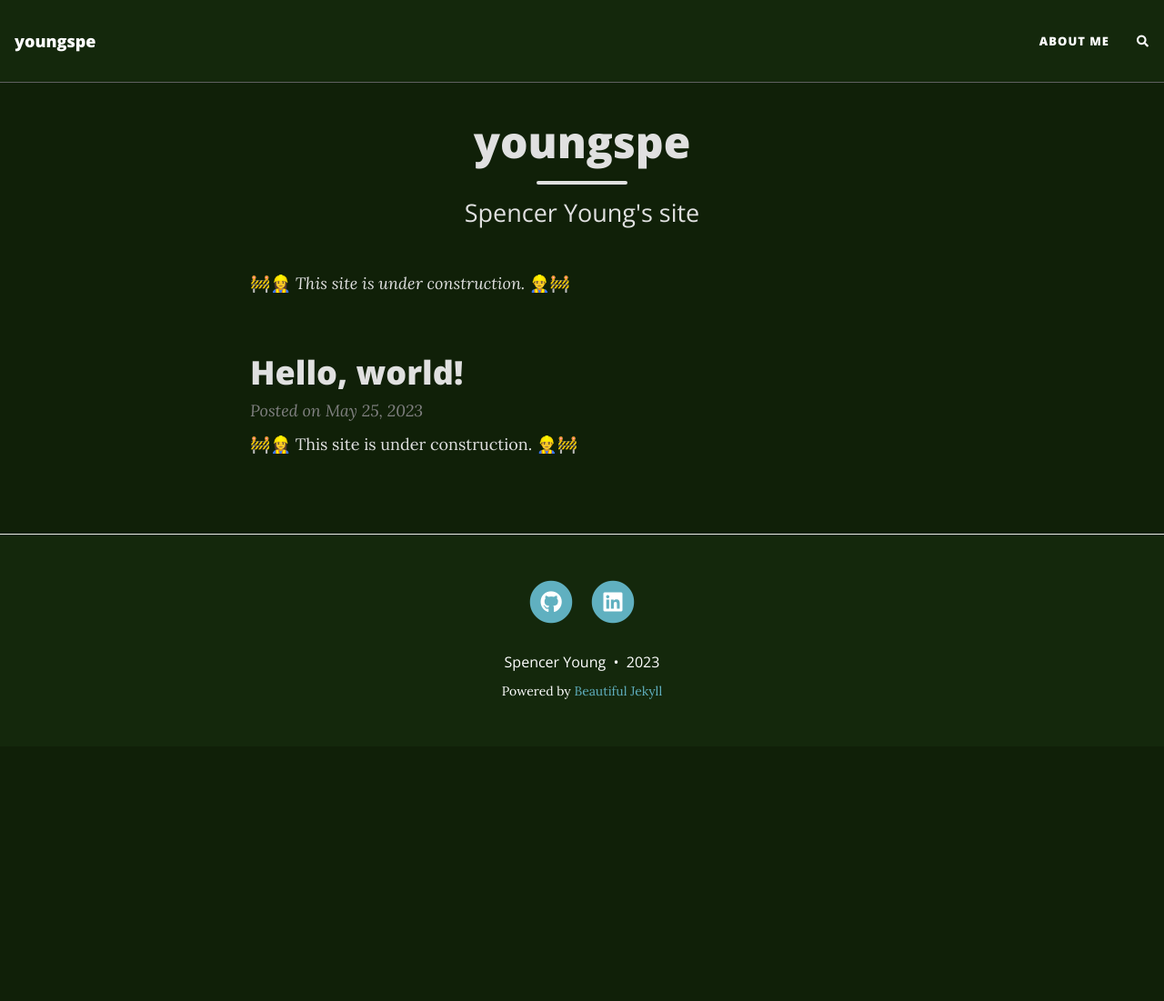
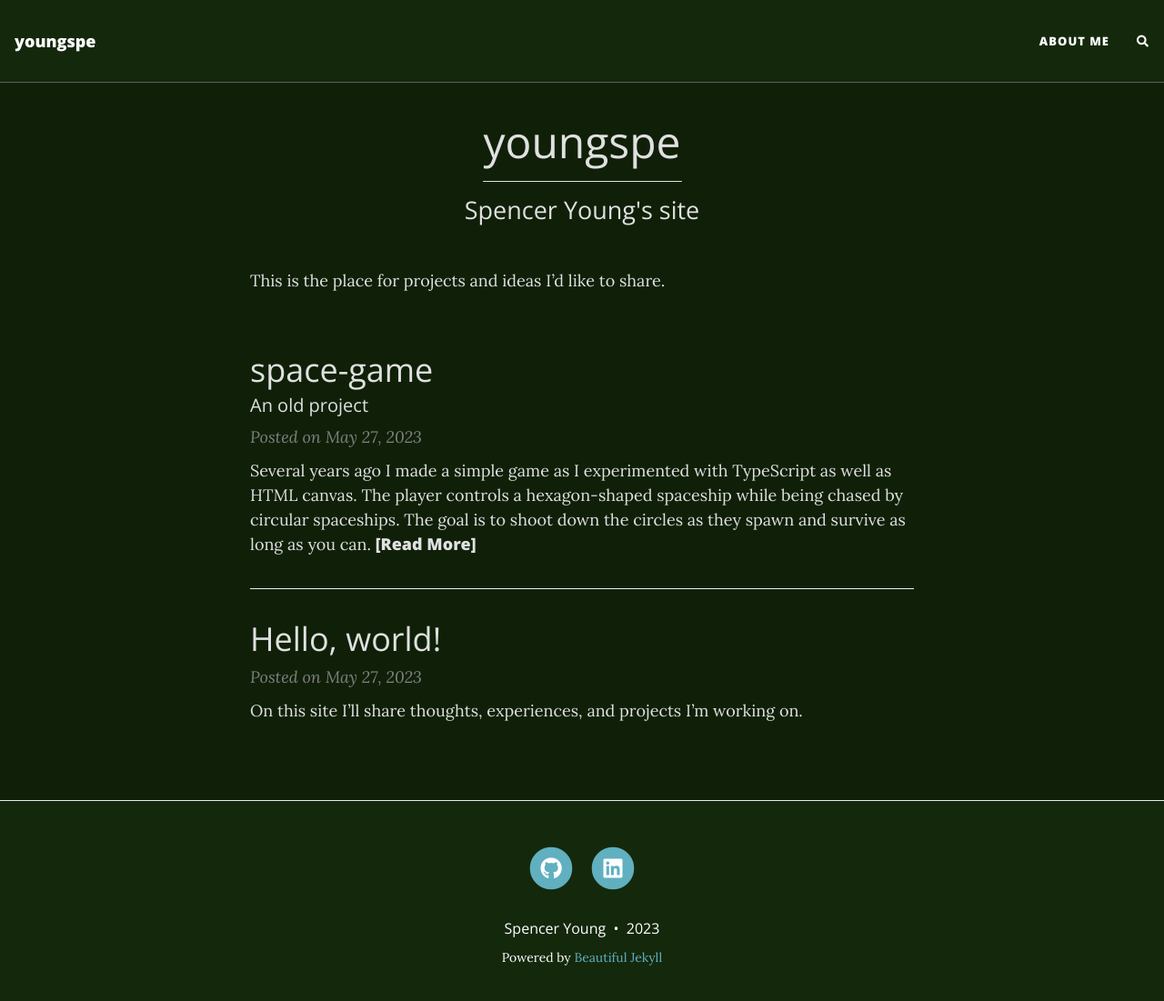
Before and after one commit to youngspe/youngspe.github.io, a Jekyll site: the page built from index.md, in a window 1280 px wide and 1114 px high. Shown: the top 1101 px of the window at 91% size. Built offline with Jekyll 4.4.1, drawn with Linux system fonts in a browser that asks for light colours; nearby versions of some CDN libraries; comment, search, counter and statistics services are not loaded.

Commit message:
take out placeholders and play with css

```diff
--- a/_posts/2023-05-25-helllo-world.md
+++ b/_posts/2023-05-27-hello-world.md
@@ -9,6 +9,7 @@ title: Hello, world!
 # cover-img: /assets/img/path.jpg
 # thumbnail-img: /assets/img/thumb.png
 # share-img: /assets/img/path.jpg
+date: 2023-05-27 22:00:00
 ---
 
-🚧👷‍♀️ _This site is under construction._ 👷‍♂️🚧
+On this site I'll share thoughts, experiences, and projects I'm working on.
--- /dev/null
+++ b/_posts/projects/unfinished/2023-05-27-space-game.md
@@ -0,0 +1,23 @@
+---
+layout: post
+title: space-game
+subtitle: An old project
+gh-repo: youngspe/space-game
+# gh-badge: [star, fork, follow]
+# tags: [test]
+# comments: true
+# cover-img: /assets/img/path.jpg
+# thumbnail-img: /assets/img/thumb.png
+# share-img: /assets/img/path.jpg
+date: 2023-05-27 23:00:00
+---
+
+
+Several years ago I made a simple game as I experimented with TypeScript as well as HTML canvas. The player controls a hexagon-shaped spaceship while being chased by circular spaceships. The goal is to shoot down the circles as they spawn and survive as long as you can.
+
+The controls are completely unintuitive. The QWEASD keys move the spaceship around; instead of WASD where each key corresponds to the four cardinal directions, the QWEASD keys correspond to six evenly-spaced directions, reflecting the vertices of the hexagonal ship.
+Shooting is much more straightfoward; simply click on a point on the screen you'd like to shoot.
+
+I made my own little entity-component-system engine and rolled my own physics with circle-circle collisions. It's definitely unfinished, so there's nothing stopping you from disappearing off the side of the screen, and when you die the game just slows to a stop.
+
+Check it out here: [youngspe.github.io/space-game](https://youngspe.github.io/space-game) ([source](https://github.com/youngspe/space-game))
--- a/assets/css/beautifuljekyll.css
+++ b/assets/css/beautifuljekyll.css
@@ -28,14 +28,16 @@ p {
 }
 h1,h2,h3,h4,h5,h6 {
   font-family: 'Open Sans', 'Helvetica Neue', Helvetica, Arial, sans-serif;
-  font-weight: 800;
+  font-weight: 00;
   line-height: 1.1;
 }
 h1 {
   font-size: 2.25rem;
+  font-weight: 100;
 }
 h2 {
   font-size: 1.5rem;
+  font-weight: 100;
 }
 h3 {
   font-size: 1.25rem;
@@ -45,6 +47,9 @@ h4 {
 }
 h1, h2, h3, h4 {
   margin-top: 1.25rem;
+}
+h3, h4, h5, h6 {
+  font-weight: 800;
 }
 a {
   color: {{ site.link-col | default: "#008AFF" }};
@@ -61,11 +66,11 @@ blockquote p:first-child {
   margin-top: 0;
 }
 hr.small {
-  max-width: 6.25rem;
+  max-width: 30%;
   margin: 1rem auto;
-  border-width: 0.25rem;
+  border-width: 0.12rem;
   border-color: inherit;
-  border-radius: 0.1875rem;
+  border-radius: 0.06rem;
 }
 
 /* fix in-page anchors to not be behind fixed header */
--- a/index.md
+++ b/index.md
@@ -2,6 +2,7 @@
 layout: home
 title: youngspe
 subtitle: Spencer Young's site
+# date: 2023-05-27 14:40:45
 ---
 
-🚧👷‍♀️ _This site is under construction._ 👷‍♂️🚧
+This is the place for projects and ideas I'd like to share.
```
Also changed, not shown: aboutme.md (+2 -2 lines).
